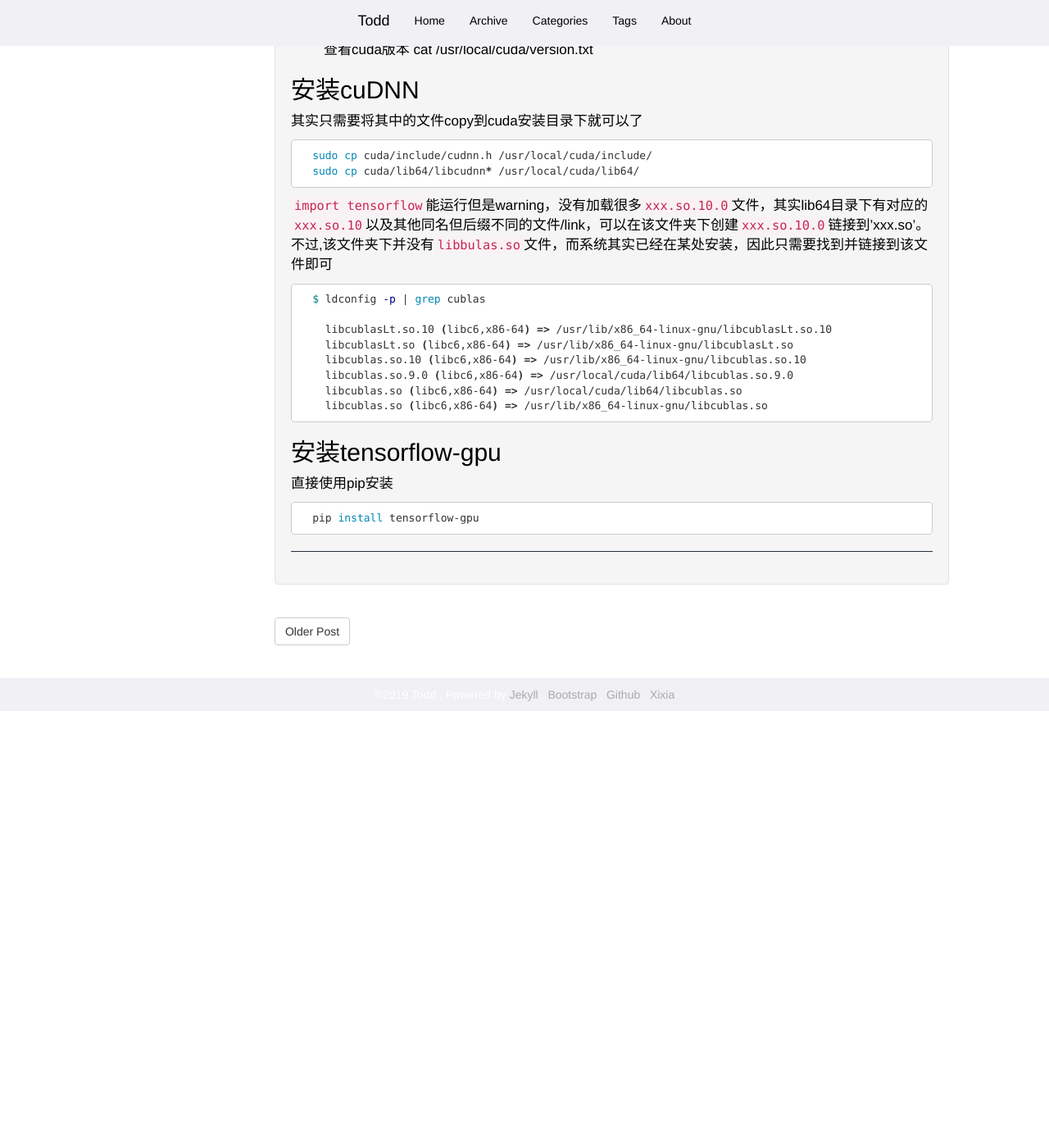
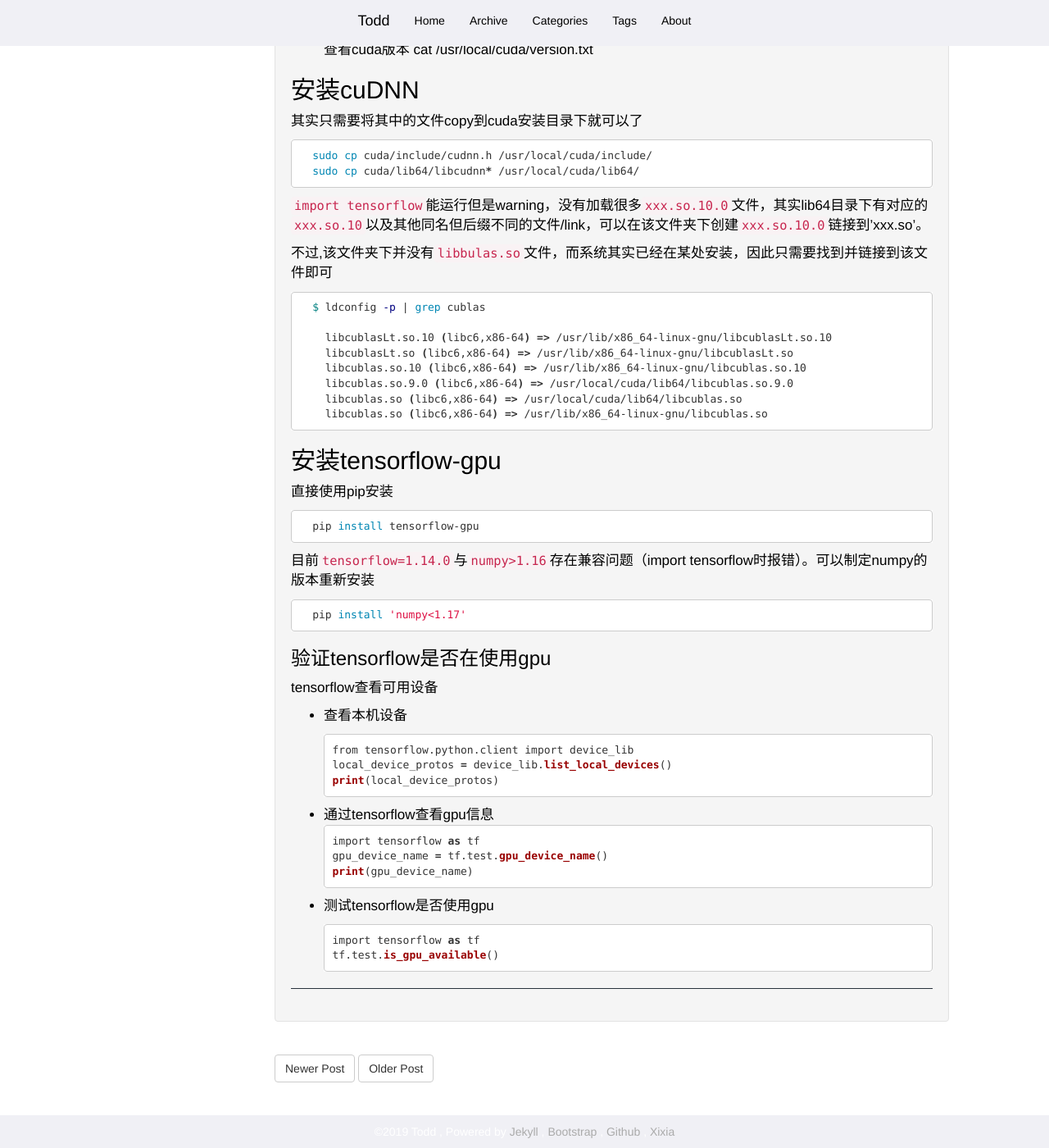
Before and after one commit to bingo-todd/bingo-todd.github.io, a Jekyll site: the page built from _posts/2019-9-23-tensorflow setup in ubuntu.md, in a window 1280 px wide and 1400 px high, scrolled down 1721 px. Shown: the whole window at 82% size. Built offline with Jekyll 4.4.1, drawn with Linux system fonts in a browser that asks for light colours; our own code applies the rules of GitHub Pages for plain Markdown files; before the commit the page ends 2588 px from its top, so only the background shows below that.

Commit message:
add tensorflow use tricks

````diff
--- a/_posts/2019-9-23-tensorflow setup in ubuntu.md
+++ b/_posts/2019-9-23-tensorflow setup in ubuntu.md
@@ -84,12 +84,16 @@
 ## 安装cuDNN
 
   其实只需要将其中的文件copy到cuda安装目录下就可以了
+
   ```shell
   sudo cp cuda/include/cudnn.h /usr/local/cuda/include/
   sudo cp cuda/lib64/libcudnn* /usr/local/cuda/lib64/
   ```
 
-  `import tensorflow`能运行但是warning，没有加载很多`xxx.so.10.0`文件，其实lib64目录下有对应的`xxx.so.10`以及其他同名但后缀不同的文件/link，可以在该文件夹下创建`xxx.so.10.0`链接到'xxx.so'。不过,该文件夹下并没有`libbulas.so`文件，而系统其实已经在某处安装，因此只需要找到并链接到该文件即可
+  `import tensorflow`能运行但是warning，没有加载很多`xxx.so.10.0`文件，其实lib64目录下有对应的`xxx.so.10`以及其他同名但后缀不同的文件/link，可以在该文件夹下创建`xxx.so.10.0`链接到'xxx.so'。
+
+  不过,该文件夹下并没有`libbulas.so`文件，而系统其实已经在某处安装，因此只需要找到并链接到该文件即可
+
   ```shell
   $ ldconfig -p | grep cublas
 
@@ -107,3 +111,33 @@
   ```shell
   pip install tensorflow-gpu
   ```
+  目前`tensorflow=1.14.0`与`numpy>1.16`存在兼容问题（import tensorflow时报错）。可以制定numpy的版本重新安装
+  ```shell
+  pip install 'numpy<1.17'
+  ```
+
+### 验证tensorflow是否在使用gpu
+
+  tensorflow查看可用设备
+
+  - 查看本机设备
+
+    ```python
+    from tensorflow.python.client import device_lib
+    local_device_protos = device_lib.list_local_devices()
+    print(local_device_protos)
+    ```
+
+  - 通过tensorflow查看gpu信息
+    ```python
+    import tensorflow as tf
+    gpu_device_name = tf.test.gpu_device_name()
+    print(gpu_device_name)
+    ```
+
+  - 测试tensorflow是否使用gpu
+
+    ```python
+    import tensorflow as tf
+    tf.test.is_gpu_available()
+    ```
````
Also changed, not shown: _posts/2019-9-25-tensorflow tricks.md (added, +41 -0 lines), assets/images/tensorflow_tricks/nvidia-smi.png (added).
